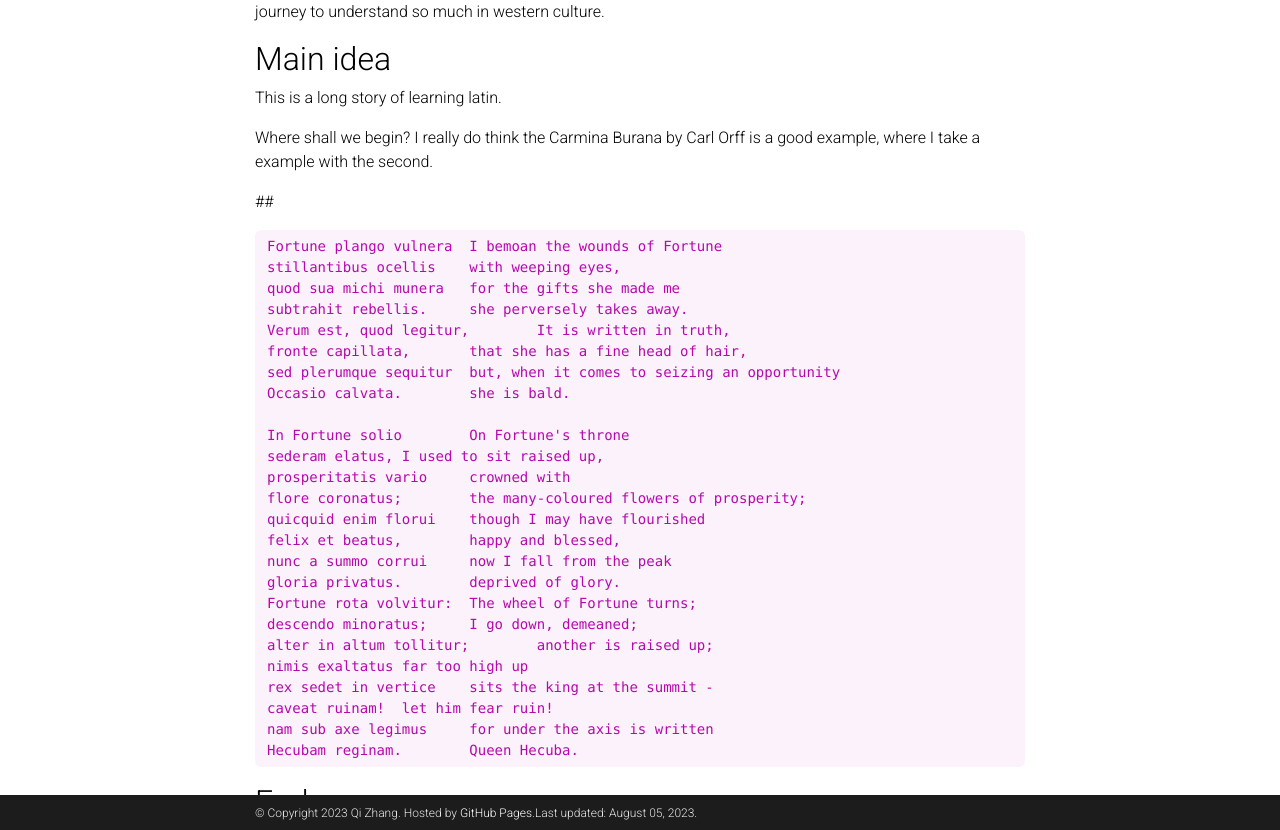
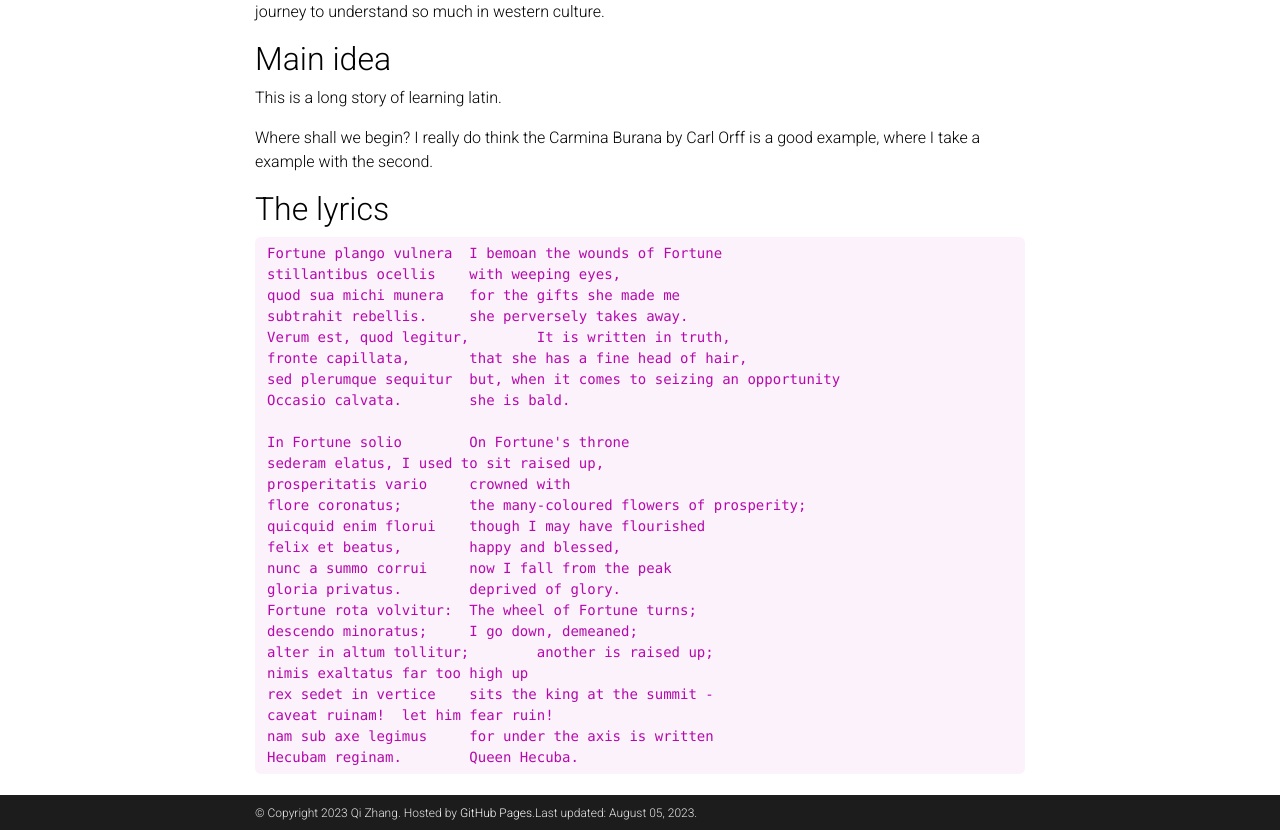
Before and after one commit to Vermillion-de/Vermillion-de.github.io, a Jekyll site: the page built from _posts/2023-03-04-Latin.md, in a window 1280 px wide and 900 px high, scrolled down 492 px, cut to the strip 70-900 px from the top of the window. Built offline with Jekyll 4.4.1, drawn with Linux system fonts in a browser that asks for light colours; comment, search, counter and statistics services are not loaded; a style sheet for code colours, icons or effects is not loaded.

Commit message:
Post Latin

````diff
--- a/_posts/2023-03-04-Latin.md
+++ b/_posts/2023-03-04-Latin.md
@@ -18,7 +18,7 @@ This is a long story of learning latin.
 Where shall we begin? I really do think the Carmina Burana by Carl Orff is a good example, where I take a example with the second.
 
 
-##
+## The lyrics
 
 ```
 Fortune plango vulnera	I bemoan the wounds of Fortune
````
